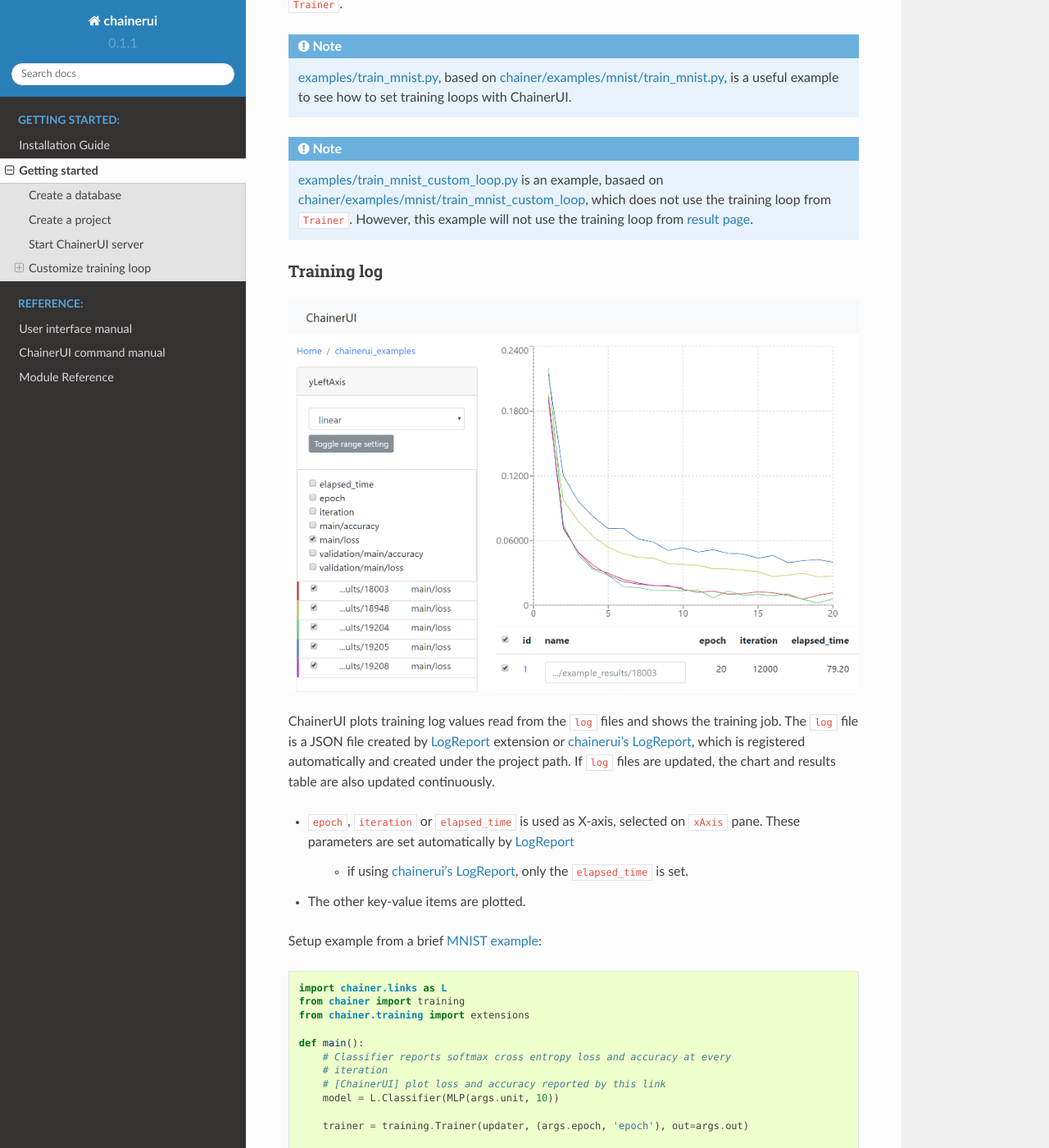
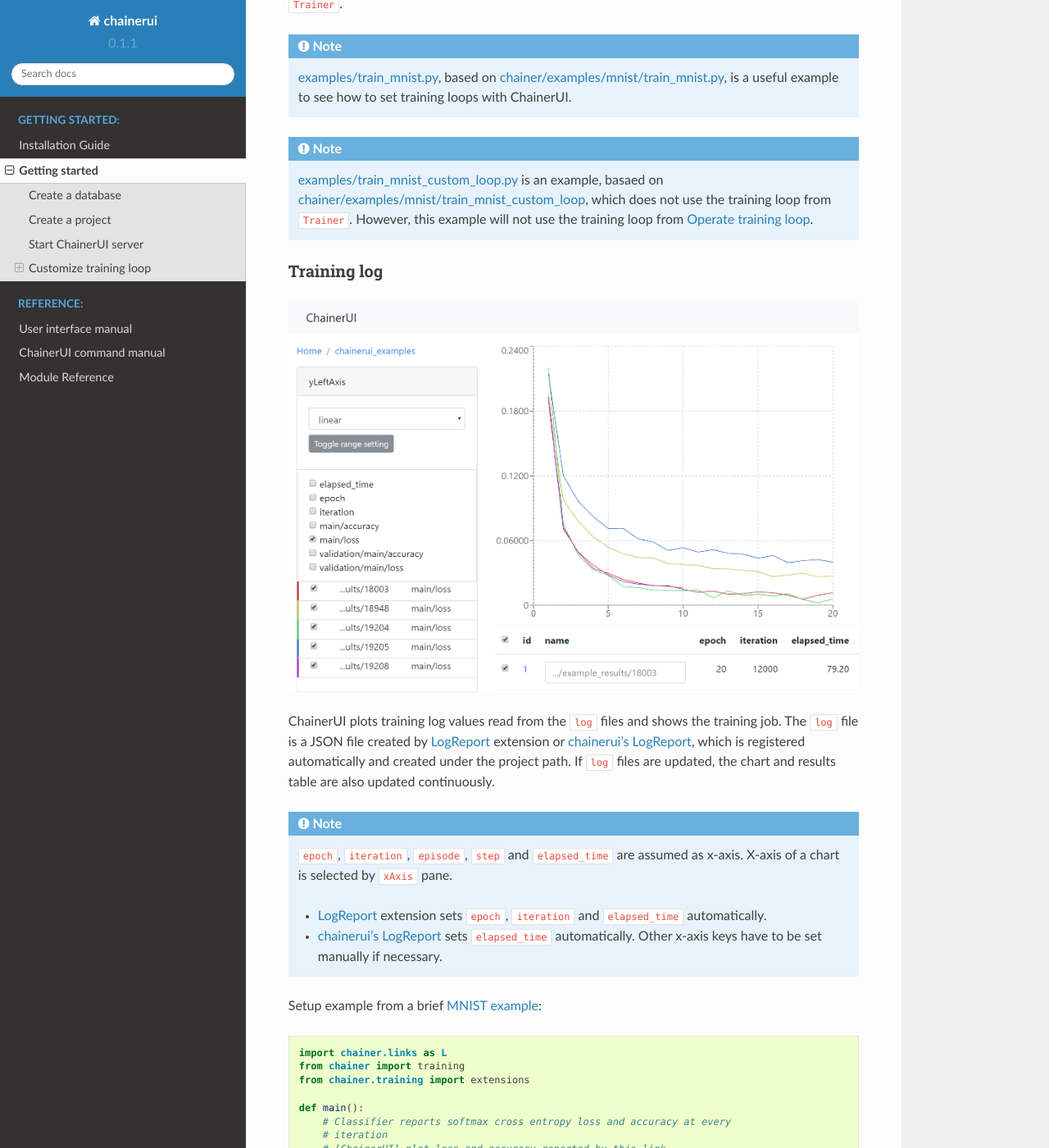
Before and after one commit to chainer/chainerui, a Sphinx documentation site: the page built from docs/source/getstart.rst, in a window 1280 px wide and 1400 px high, scrolled down 1265 px. Shown: the whole window at 82% size. Built offline with Sphinx 7.4.7 and the Read the Docs theme 2.0.0, drawn with Linux system fonts in a browser that asks for light colours; some of the changed text lies outside the part shown.

Commit message:
add x-axis keys description

```diff
--- a/docs/source/getstart.rst
+++ b/docs/source/getstart.rst
@@ -64,7 +64,7 @@ ChainerUI basically supports the `Trainer module <https://docs.chainer.org/en/st
 
 .. note::
 
-   `examples/train_mnist_custom_loop.py <https://github.com/chainer/chainerui/blob/master/examples/train_mnist_custom_loop.py>`__ is an example, basaed on `chainer/examples/mnist/train_mnist_custom_loop <https://github.com/chainer/chainer/blob/e2fe6f8023e635f8c1fc9c89e85d075ebd50c529/examples/mnist/train_mnist_custom_loop.py>`__, which does not use the training loop from ``Trainer``. However, this example will not use the training loop from :ref:`result page <ui_result_page>`.
+   `examples/train_mnist_custom_loop.py <https://github.com/chainer/chainerui/blob/master/examples/train_mnist_custom_loop.py>`__ is an example, basaed on `chainer/examples/mnist/train_mnist_custom_loop <https://github.com/chainer/chainer/blob/e2fe6f8023e635f8c1fc9c89e85d075ebd50c529/examples/mnist/train_mnist_custom_loop.py>`__, which does not use the training loop from ``Trainer``. However, this example will not use the training loop from :ref:`getstart_operate_training_loop`.
 
 Training log
 ~~~~~~~~~~~~
@@ -73,11 +73,12 @@ Training log
 
 ChainerUI plots training log values read from  the ``log`` files and shows the training job. The ``log`` file is a JSON file created by `LogReport <https://docs.chainer.org/en/v3/reference/generated/chainer.training.extensions.LogReport.html>`__ extension or :ref:`chainerui's LogReport <module_log_report>`, which is registered automatically and created under the project path. If ``log`` files are updated, the chart and results table are also updated continuously.
 
-* ``epoch``, ``iteration`` or ``elapsed_time`` is used as X-axis, selected on ``xAxis`` pane. These parameters are set automatically by `LogReport <https://docs.chainer.org/en/v3/reference/generated/chainer.training.extensions.LogReport.html>`__
+.. note::
 
-    * if using :ref:`chainerui's LogReport <module_log_report>`, only the ``elapsed_time`` is set.
+   ``epoch``, ``iteration``, ``episode``, ``step`` and ``elapsed_time`` are assumed as x-axis. X-axis of a chart is selected by ``xAxis`` pane.
 
-* The other key-value items are plotted.
+   * `LogReport <https://docs.chainer.org/en/v3/reference/generated/chainer.training.extensions.LogReport.html>`__ extension sets ``epoch``, ``iteration`` and ``elapsed_time`` automatically.
+   * :ref:`chainerui's LogReport <module_log_report>` sets ``elapsed_time`` automatically. Other x-axis keys have to be set manually if necessary.
 
 Setup example from a brief  `MNIST example <https://github.com/chainer/chainerui/blob/master/examples/train_mnist.py>`__:
 
@@ -147,9 +148,6 @@ A example without ``Trainer`` code, from a short extract of the `MNIST custom lo
                   }
               ui_report(stats)
 
-.. note::
-
-   :ref:`chainerui's LogReport <module_log_report>` only sets ``exampled_time``, so train loop has to set ``epoch`` and ``iteration`` manually.
 
 Experimental conditions
 ~~~~~~~~~~~~~~~~~~~~~~~
--- a/docs/source/reference/ui.rst
+++ b/docs/source/reference/ui.rst
@@ -50,6 +50,10 @@ Project: Show training chart and jobs
 Show training logs and experimental conditions.
 
 * Select X-axis value by ``xAxis`` pane.
+
+    * ``epoch``, ``iteration``, ``episode``, ``step`` and ``elapsed_time`` are assumed as x-axis.
+    * Drop-down list shows only keys existed in ``log`` files.
+
 * Select values by ``yLeftAxis`` and ``yRightAxis`` panes.
 * Select training job to show on a chart.
 * Reset setting button
```
Also changed, not shown: other parts of docs/source/reference/ui.rst (+2 -0 lines).
